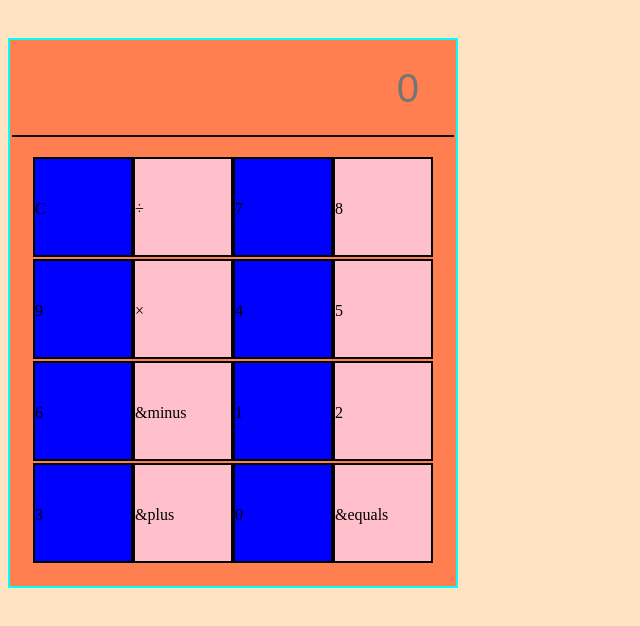
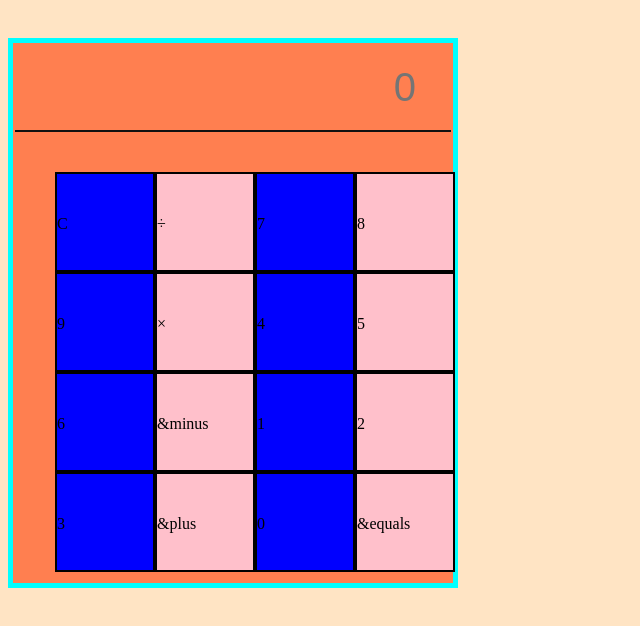
Before and after one commit to momentum-morehouse/build-a-calculator-hexagon-stem, a plain HTML site: page index.html in a window 1280 px wide. Shown: the whole page, without its empty margins (0-640 px from the left). Drawn offline with Linux system fonts and the light colour scheme.

Commit message:
CSS update

```diff
--- a/main.css
+++ b/main.css
@@ -17,9 +17,10 @@ body {
  margin:0;
  list-style: none;
  justify-content:space-around;
- border: 2px solid aqua;
+ border: 5px solid aqua;
  background-color: coral;
 }
+
 .calculator input{
   background: none;
   border: none;
@@ -32,7 +33,7 @@ body {
 }
 
 .calculator-buttons{
-  padding: 20px;
+  padding: 40px;
   display: grid;
 
   grid-template-columns: 1fr 1fr 1fr 1fr;
@@ -49,6 +50,7 @@ body {
 .pink {
   background: pink;
 }
+
 .blue {
   background: blue;
 }
```
Also changed, not shown: index.html (+3 -2 lines).
